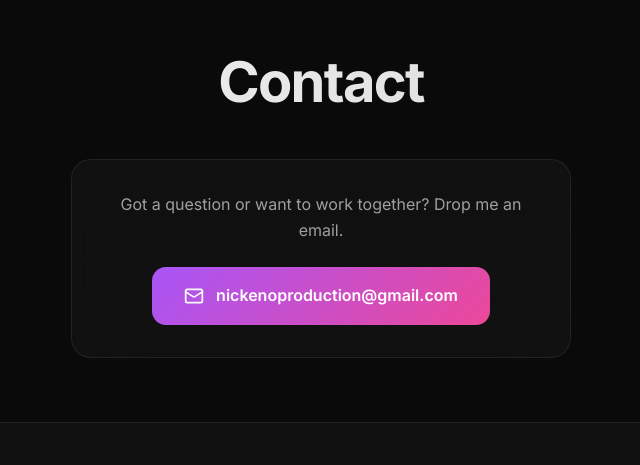
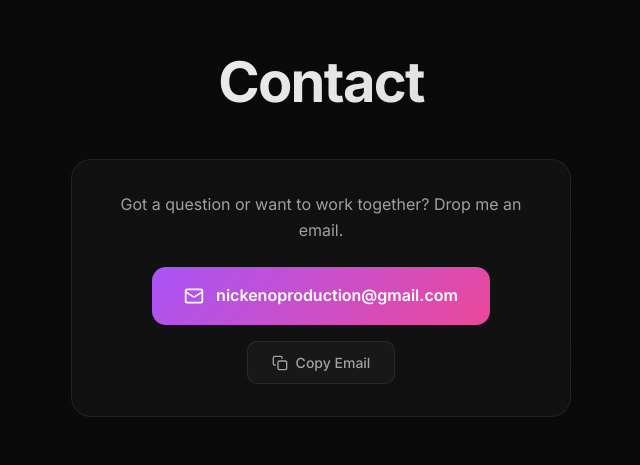
Before and after one commit to nickeno/nickeno.github.io, a plain HTML site: page index.html in a window 1280 px wide. Shown: the part 2309-2774 px from the top of the page, without its empty margins (319-959 px from the left). Drawn offline with Linux system fonts and the light colour scheme; animation ran at ten frames a second.

Commit message:
index.html

```diff
--- a/index.html
+++ b/index.html
@@ -494,9 +494,17 @@
             margin-bottom: 1.5rem;
         }
 
+        .contact-buttons {
+            display: flex;
+            flex-direction: column;
+            align-items: center;
+            gap: 1rem;
+        }
+
         .contact-email {
             display: inline-flex;
             align-items: center;
+            justify-content: center;
             gap: 0.75rem;
             padding: 1rem 2rem;
             background: linear-gradient(135deg, var(--accent-purple), var(--accent-pink));
@@ -506,6 +514,9 @@
             font-weight: 600;
             font-size: 1rem;
             transition: all 0.3s ease;
+            max-width: 100%;
+            word-break: break-all;
+            text-align: center;
         }
 
         .contact-email:hover {
@@ -516,6 +527,40 @@
         .contact-email svg {
             width: 20px;
             height: 20px;
+            flex-shrink: 0;
+        }
+
+        .copy-btn {
+            display: inline-flex;
+            align-items: center;
+            gap: 0.5rem;
+            padding: 0.75rem 1.5rem;
+            background: var(--bg-glass);
+            border: 1px solid var(--border-glass);
+            border-radius: 10px;
+            color: var(--text-secondary);
+            font-size: 0.875rem;
+            font-weight: 500;
+            cursor: pointer;
+            transition: all 0.3s ease;
+            font-family: inherit;
+        }
+
+        .copy-btn:hover {
+            background: var(--bg-glass-hover);
+            border-color: var(--border-glass-hover);
+            color: var(--text-primary);
+        }
+
+        .copy-btn.copied {
+            background: rgba(34, 197, 94, 0.2);
+            border-color: rgba(34, 197, 94, 0.5);
+            color: #22c55e;
+        }
+
+        .copy-btn svg {
+            width: 16px;
+            height: 16px;
         }
 
         /* Footer */
@@ -646,6 +691,16 @@
             .hero h1 {
                 font-size: 3.5rem;
             }
+
+            .contact-box {
+                padding: 1.5rem 1rem;
+                margin: 2rem 1rem 0;
+            }
+
+            .contact-email {
+                padding: 1rem 1.25rem;
+                font-size: 0.875rem;
+            }
         }
     </style>
 </head>
@@ -749,6 +804,7 @@
         <h2 class="section-title reveal">Contact</h2>
         <div class="contact-box reveal reveal-delay-1">
             <p>Got a question or want to work together? Drop me an email.</p>
+            <div class="contact-buttons">
                 <a href="mailto:nickenoproduction@gmail.com" class="contact-email">
                     <svg viewBox="0 0 24 24" fill="none" stroke="currentColor" stroke-width="2" stroke-linecap="round"
                         stroke-linejoin="round">
@@ -757,6 +813,15 @@
                     </svg>
                     nickenoproduction@gmail.com
                 </a>
+                <button class="copy-btn" id="copy-email-btn" onclick="copyEmail()">
+                    <svg viewBox="0 0 24 24" fill="none" stroke="currentColor" stroke-width="2" stroke-linecap="round"
+                        stroke-linejoin="round">
+                        <rect x="9" y="9" width="13" height="13" rx="2" ry="2" />
+                        <path d="M5 15H4a2 2 0 0 1-2-2V4a2 2 0 0 1 2-2h9a2 2 0 0 1 2 2v1" />
+                    </svg>
+                    <span>Copy Email</span>
+                </button>
+            </div>
         </div>
     </section>
 
@@ -980,6 +1045,23 @@
         });
 
         // ============================================
+        // COPY EMAIL FUNCTION
+        // ============================================
+        function copyEmail() {
+            const email = 'nickenoproduction@gmail.com';
+            navigator.clipboard.writeText(email).then(() => {
+                const btn = document.getElementById('copy-email-btn');
+                btn.classList.add('copied');
+                btn.querySelector('span').textContent = 'Copied!';
+
+                setTimeout(() => {
+                    btn.classList.remove('copied');
+                    btn.querySelector('span').textContent = 'Copy Email';
+                }, 2000);
+            });
+        }
+
+        // ============================================
         // INITIALIZE
         // ============================================
         new GradientAnimation();
```
Lines whose indentation alone changed are shown as unchanged.
